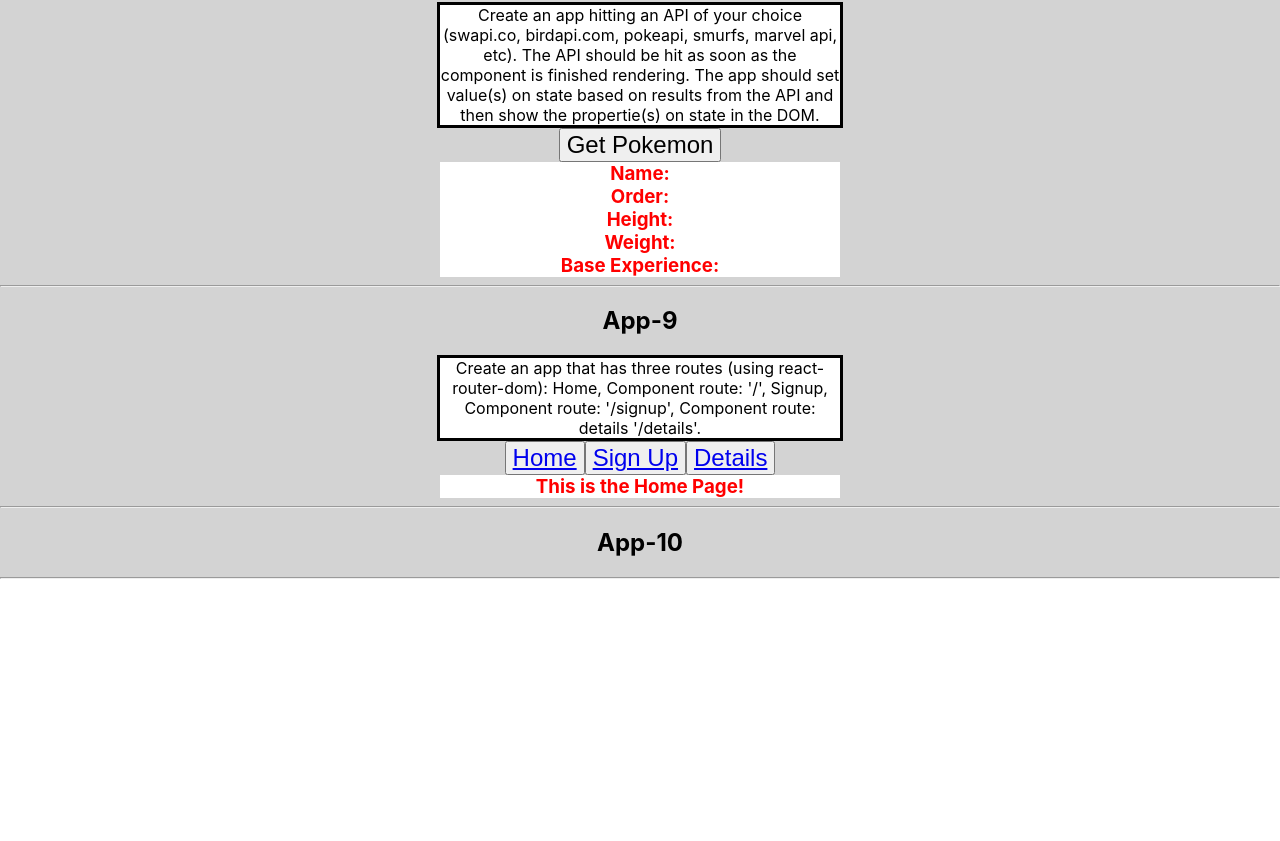
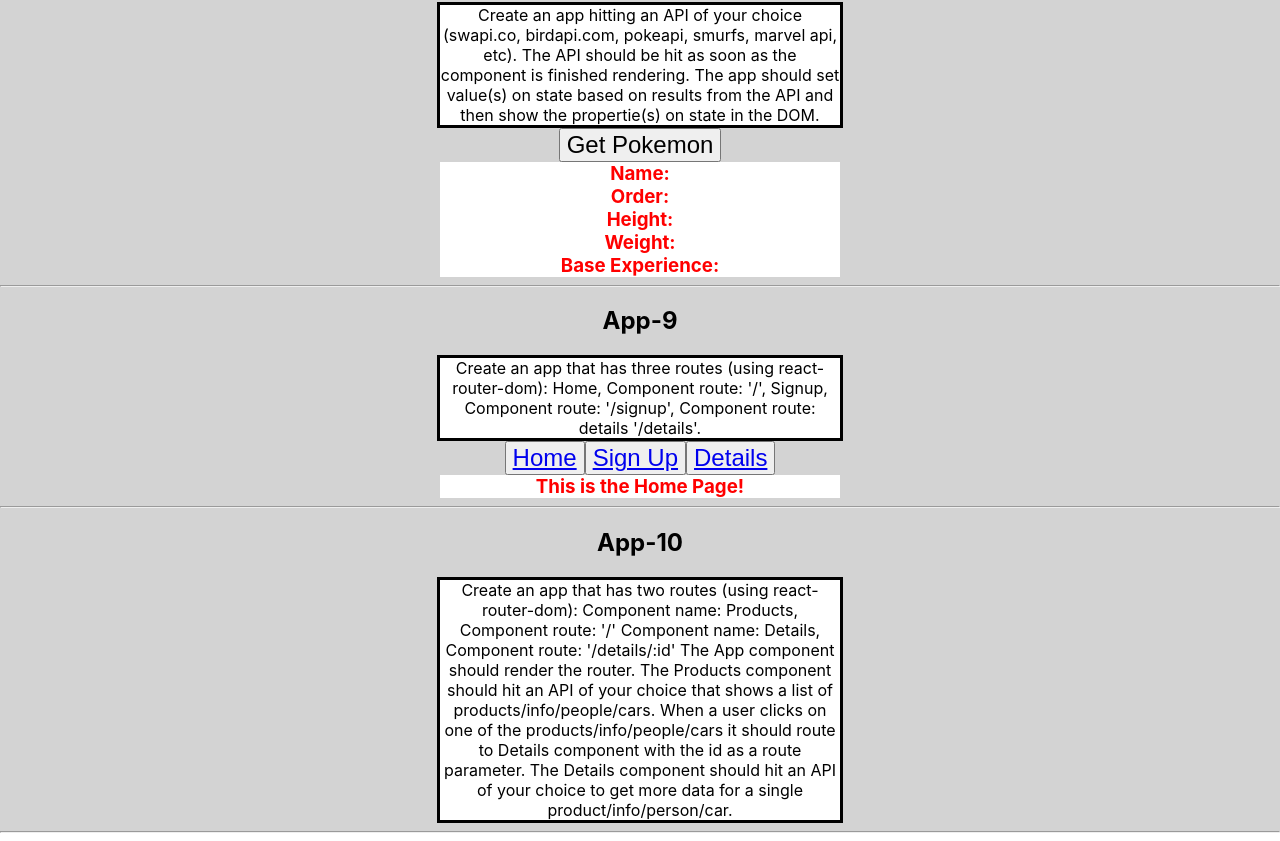
Before and after one commit to fdavison1/react-drills-revisited, a React (Create React App) app: page / in a window 1280 px wide. Shown: the part 2260-3101 px from the top of the page. Before the commit the page ends 2847 px from the top, so only its background shows below. Built offline with nearby package versions, Linux system fonts and the light colour scheme.

Commit message:
quick save

```diff
--- a/src/components/App10.jsx
+++ b/src/components/App10.jsx
@@ -9,6 +9,11 @@ export default class App10 extends React.Component{
         return(
             <>
                 <h2>App-10</h2>
+                <p>Create an app that has two routes (using react-router-dom):
+
+Component name: Products, Component route: '/'
+Component name: Details, Component route: '/details/:id'
+The App component should render the router. The Products component should hit an API of your choice that shows a list of products/info/people/cars. When a user clicks on one of the products/info/people/cars it should route to Details component with the id as a route parameter. The Details component should hit an API of your choice to get more data for a single product/info/person/car.</p>
             </>
         )
     }
```
